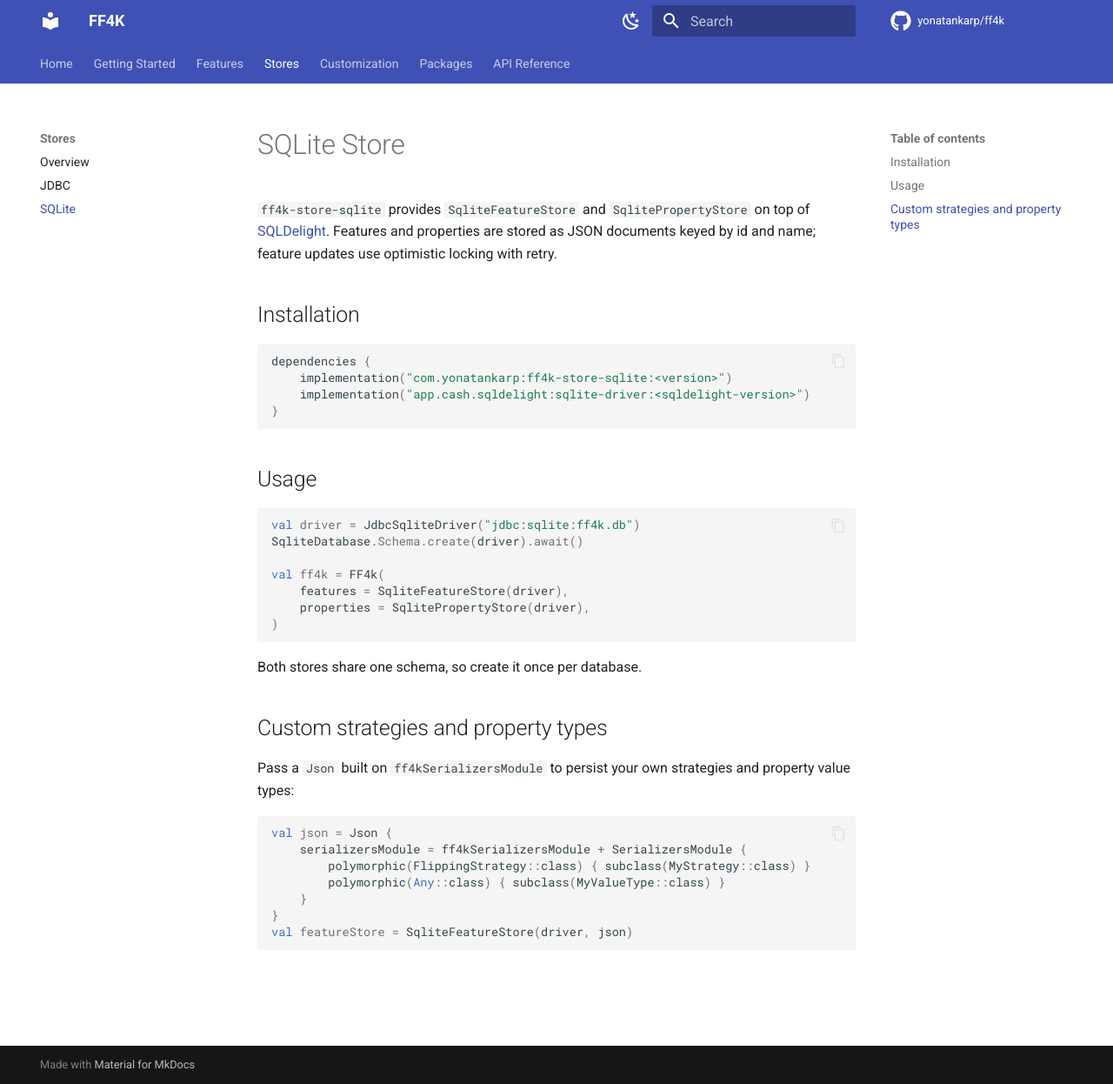
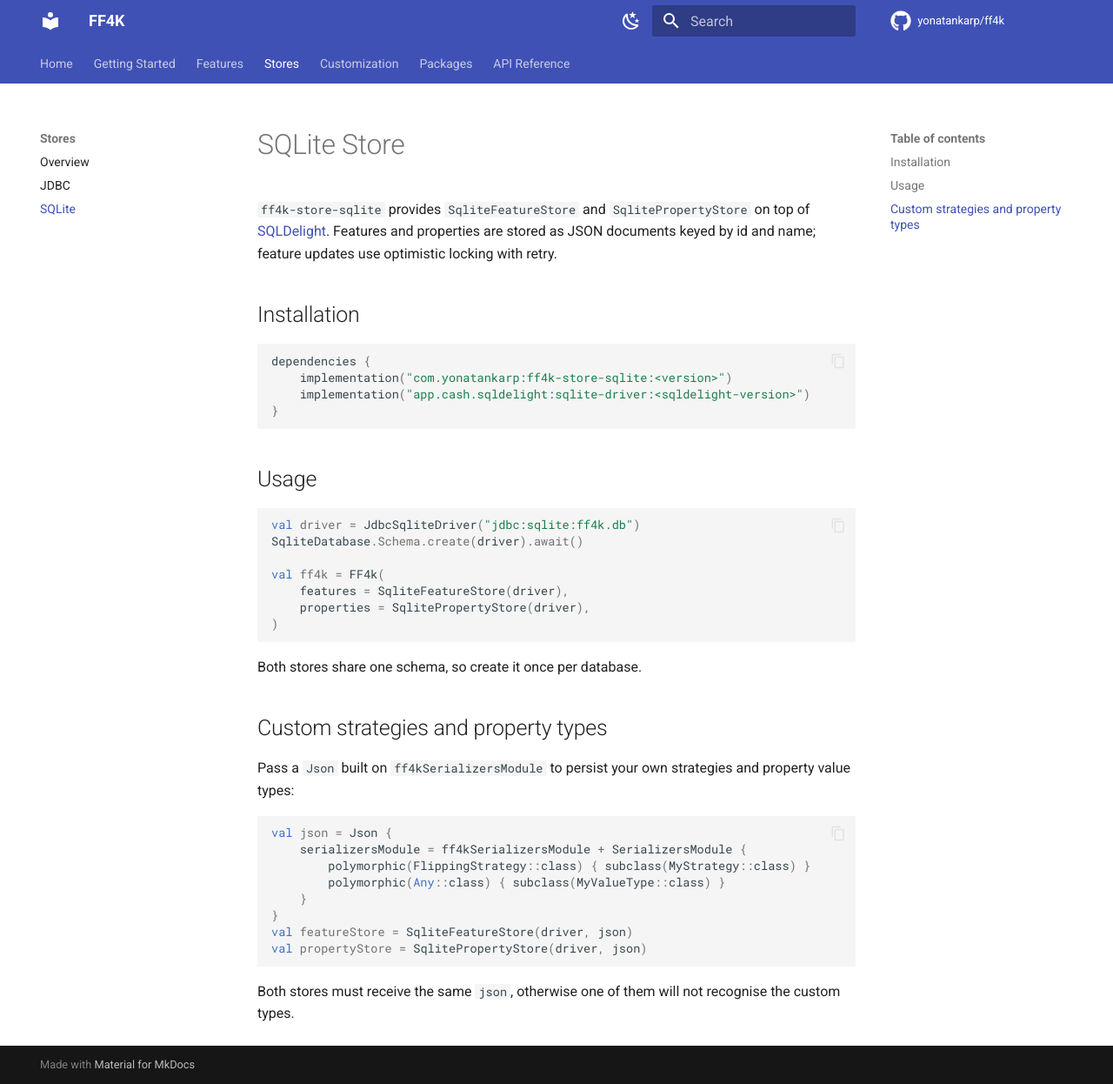
Before and after one commit to yonatankarp/ff4k, an MkDocs documentation site: the page built from docs/stores/sqlite.md, in a window 1280 px wide and 1246 px high. Shown: the whole window at 87% size. Built offline with MkDocs 1.6.1 and Material for MkDocs 9.7.7, drawn with Linux system fonts in a browser that asks for light colours; comment, search, counter and statistics services are not loaded; the version menu is left out.

Commit message:
Correct store docs on platforms and custom property types
The SQLite store page no longer suggests the artifact is usable on
targets other than the JVM, and the custom serialization examples now
pass the same JSON configuration to the property store as well as the
feature store, since custom property value types must be known to both.

````diff
--- a/docs/stores/sqlite.md
+++ b/docs/stores/sqlite.md
@@ -37,4 +37,7 @@ val json = Json {
     }
 }
 val featureStore = SqliteFeatureStore(driver, json)
+val propertyStore = SqlitePropertyStore(driver, json)
 ```
+
+Both stores must receive the same `json`, otherwise one of them will not recognise the custom types.
````
Also changed, not shown: docs/stores/index.md (+1 -1 lines), docs/stores/jdbc.md (+1 -1 lines).
